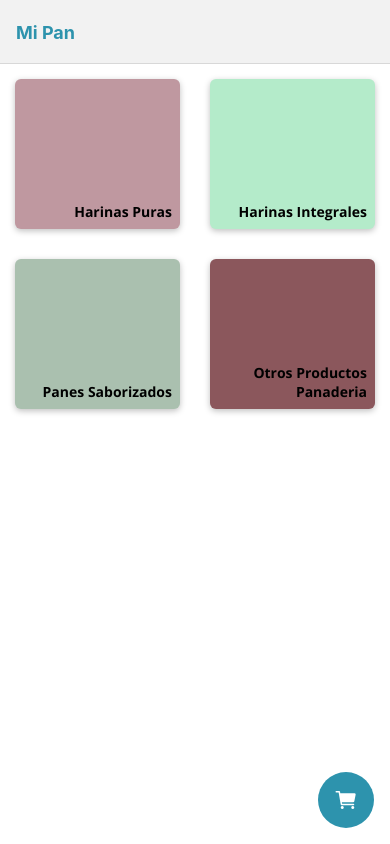
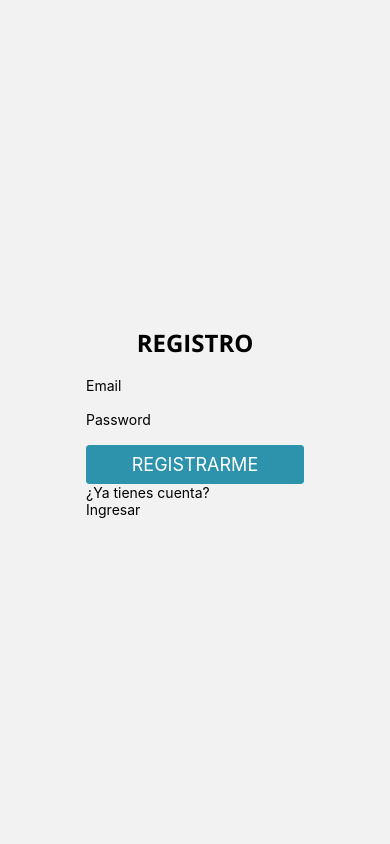
Before and after one commit to andrearosr/coder-apptienda, a React Native app: screen /Register in a window 390 px wide. Built offline with nearby package versions, Linux system fonts and the light colour scheme.

Commit message:
Add register login

```diff
--- a/App.js
+++ b/App.js
@@ -3,7 +3,7 @@ import React from 'react';
 import { StyleSheet, Text, View } from 'react-native';
 import { useFonts } from 'expo-font';
 import AppLoading from 'expo-app-loading';
-import BreadNavigator from './navigation/BreadNavigator';
+import MainNavigator from './navigation';
 import { Provider } from 'react-redux';
 import store from './store';
 
@@ -17,7 +17,7 @@ export default function App() {
 
   return (
     <Provider store={store}>
-      <BreadNavigator />
+      <MainNavigator />
     </Provider>
   );
 }
--- /dev/null
+++ b/components/AuthScreenWrapper.js
@@ -0,0 +1,40 @@
+import React from 'react';
+import { StyleSheet, View, Text, KeyboardAvoidingView, TouchableOpacity } from 'react-native';
+import { useNavigation } from '@react-navigation/native';
+
+const AuthScreenWrapper = ({ children, title, message, buttonText, buttonPath }) => {
+  const navigation = useNavigation();
+  return (
+    <KeyboardAvoidingView
+      behavior="height"
+      style={styles.screen}
+    >
+      <View style={styles.container}>
+        <Text style={styles.title}>{title}</Text>
+        {children}
+        <View style={styles.prompt}>
+          <Text style={styles.promptMessage}>{message}</Text>
+          <TouchableOpacity onPress={() => navigation.navigate(buttonPath)}>
+            <Text style={styles.promptButton}>{buttonText}</Text>
+          </TouchableOpacity>
+        </View>
+      </View>
+    </KeyboardAvoidingView>
+  );
+}
+
+const styles = StyleSheet.create({
+  screen: {
+    flex: 1,
+    justifyContent: 'center',
+    alignItems: 'center',
+  },
+  title: {
+    fontSize: 24,
+    fontFamily: 'OpenSansBold',
+    marginBottom: 18,
+    textAlign: 'center',
+  }
+});
+
+export default AuthScreenWrapper;
--- a/constants/database.js
+++ b/constants/database.js
@@ -1 +1,2 @@
 export const URL_API = 'https://app-panaderia-13d59-default-rtdb.firebaseio.com/';
+export const URL_AUTH_API = 'https://identitytoolkit.googleapis.com/v1/accounts:signUp?key=AIzaSyDWyS9EDr-CY1plArLnoLOPG9DXLqqhCp8';
--- /dev/null
+++ b/navigation/AuthNavigator.js
@@ -0,0 +1,18 @@
+import React from 'react';
+import { createNativeStackNavigator } from '@react-navigation/native-stack';
+import LoginScreen from '../screens/user/LoginScreen';
+import RegisterScreen from '../screens/user/RegisterScreen';
+
+const Stack = createNativeStackNavigator();
+
+const AuthNavigator = () => (
+  <Stack.Navigator
+    initialRouteName="Login"
+    screenOptions={{ headerShown: false }}
+  >
+    <Stack.Screen name="Login" component={LoginScreen} />
+    <Stack.Screen name="Register" component={RegisterScreen} />
+  </Stack.Navigator>
+);
+
+export default AuthNavigator;
--- a/navigation/BreadNavigator.js
+++ b/navigation/BreadNavigator.js
@@ -1,6 +1,5 @@
 import React from 'react';
 import { Platform } from 'react-native';
-import { NavigationContainer } from "@react-navigation/native";
 import { createNativeStackNavigator } from "@react-navigation/native-stack";
 import CategoriesScreen from '../screens/CategoriesScreen';
 import CategoryBreadScreen from '../screens/CategoryBreadsScreen';
@@ -15,7 +14,6 @@ const ROUTES = {
 }
 
 const BreadNavigator = () => (
-  <NavigationContainer>
   <Stack.Navigator
     initialRouteName="Home"
     screenOptions={{
@@ -55,7 +53,6 @@ const BreadNavigator = () => (
       options={{ title: 'Carrito' }}
     />
   </Stack.Navigator>
-  </NavigationContainer>
 );
 
 export default BreadNavigator;
--- /dev/null
+++ b/navigation/index.js
@@ -0,0 +1,19 @@
+import React from 'react';
+import { useSelector } from 'react-redux';
+import { NavigationContainer } from "@react-navigation/native";
+import BreadNavigator from './BreadNavigator';
+import AuthNavigator from './AuthNavigator';
+
+const MainNavigator = () => {
+  const userId = useSelector(state => state.auth.userId);
+
+  return (
+    <NavigationContainer>
+      {userId
+        ? <BreadNavigator />
+        : <AuthNavigator />}
+    </NavigationContainer>
+  );
+};
+
+export default MainNavigator;
--- /dev/null
+++ b/screens/user/LoginScreen.js
@@ -0,0 +1,20 @@
+import React from 'react';
+import { StyleSheet, Text } from 'react-native';
+import AuthScreenWrapper from '../../components/AuthScreenWrapper';
+
+const LoginScreen = () => {
+  return (
+    <AuthScreenWrapper
+      title="INGRESAR"
+      message="¿Aún no tienes cuenta?"
+      buttonText="Ir al registro"
+      buttonPath="Register"
+    >
+      <Text>formulario</Text>
+    </AuthScreenWrapper>
+  );
+}
+
+const styles = StyleSheet.create({});
+
+export default LoginScreen;
--- /dev/null
+++ b/screens/user/RegisterScreen.js
@@ -0,0 +1,54 @@
+import React, { useState } from 'react';
+import { StyleSheet, Text, TextInput } from 'react-native';
+import { Button } from 'react-native-elements';
+import { useDispatch } from 'react-redux';
+import AuthScreenWrapper from '../../components/AuthScreenWrapper';
+import { COLORS } from '../../constants/colors';
+import { signup } from '../../store/actions/auth.action';
+
+const RegisterScreen = () => {
+  const dispatch = useDispatch();
+  const [email, setEmail] = useState('');
+  const [password, setPassword] = useState('');
+
+  const handleSignUp = () => {
+    dispatch(signup(email, password));
+  }
+
+  return (
+    <AuthScreenWrapper
+      title="REGISTRO"
+      message="¿Ya tienes cuenta?"
+      buttonText="Ingresar"
+      buttonPath="Login"
+    >
+      <Text>Email</Text>
+      <TextInput
+        keyboardType="email-address"
+        autoCapitalize="none"
+        value={email}
+        onChangeText={setEmail}
+      />
+      <Text>Password</Text>
+      <TextInput
+        secureTextEntry
+        autoCapitalize="none"
+        value={password}
+        onChangeText={setPassword}
+      />
+      <Button
+        title="REGISTRARME"
+        onPress={handleSignUp}
+        buttonStyle={styles.button}
+      />
+    </AuthScreenWrapper>
+  );
+}
+
+const styles = StyleSheet.create({
+  button: {
+    backgroundColor: COLORS.primary,
+  },
+});
+
+export default RegisterScreen;
--- /dev/null
+++ b/store/actions/auth.action.js
@@ -0,0 +1,27 @@
+import { URL_AUTH_API } from '../../constants/database';
+
+export const SIGNUP = 'SIGNUP';
+
+export const signup = (email, password) => {
+  return async dispatch => {
+    const response = await fetch(URL_AUTH_API, {
+      method: 'POST',
+      header: {
+        'Content-Type': 'application/json',
+      },
+      body: JSON.stringify({
+        email,
+        password,
+        returnSecureToken: true,
+      }),
+    });
+
+    const data = await response.json();
+
+    dispatch({
+      type: SIGNUP,
+      token: data.idToken,
+      userId: data.localId,
+    });
+  }
+}
--- a/store/index.js
+++ b/store/index.js
@@ -3,11 +3,13 @@ import thunk from 'redux-thunk';
 import CategoryReducer from "./reducers/category.reducer";
 import BreadsReducer from "./reducers/bread.reducer";
 import CartReducer from './reducers/cart.reducer';
+import AuthReducer from './reducers/auth.reducer';
 
 const RootReducer = combineReducers({
   categories: CategoryReducer,
   breads: BreadsReducer,
   cart: CartReducer,
+  auth: AuthReducer,
 });
 
 export default createStore(RootReducer, applyMiddleware(thunk));
--- /dev/null
+++ b/store/reducers/auth.reducer.js
@@ -0,0 +1,21 @@
+import { SIGNUP } from '../actions/auth.action';
+
+const INITIAL_STATE = {
+  token: null,
+  userId: null,
+};
+
+const AuthReducer = (state = INITIAL_STATE, action) => {
+  switch (action.type) {
+    case SIGNUP:
+      return {
+        ...state,
+        token: action.token,
+        userId: action.userId,
+      };
+    default:
+      return state;
+  }
+}
+
+export default AuthReducer;
```
Lines whose indentation alone changed are shown as unchanged.
